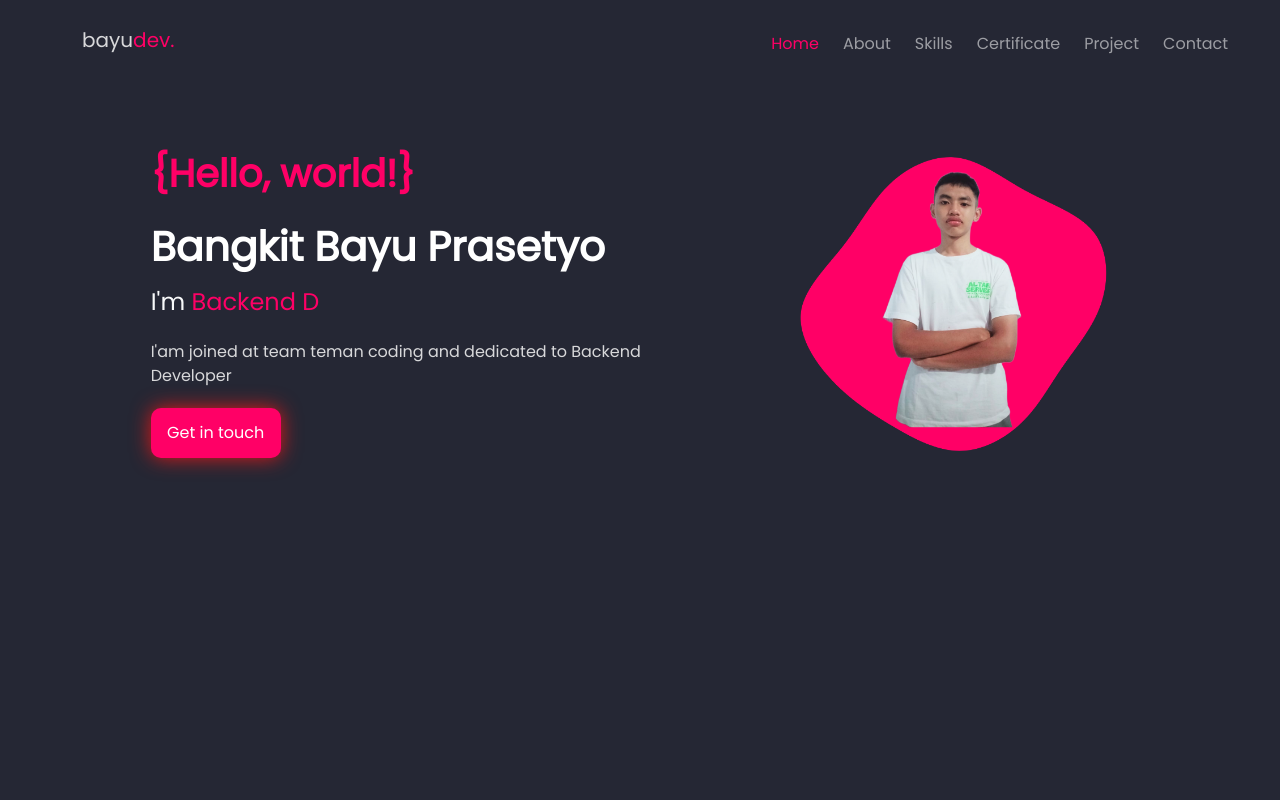
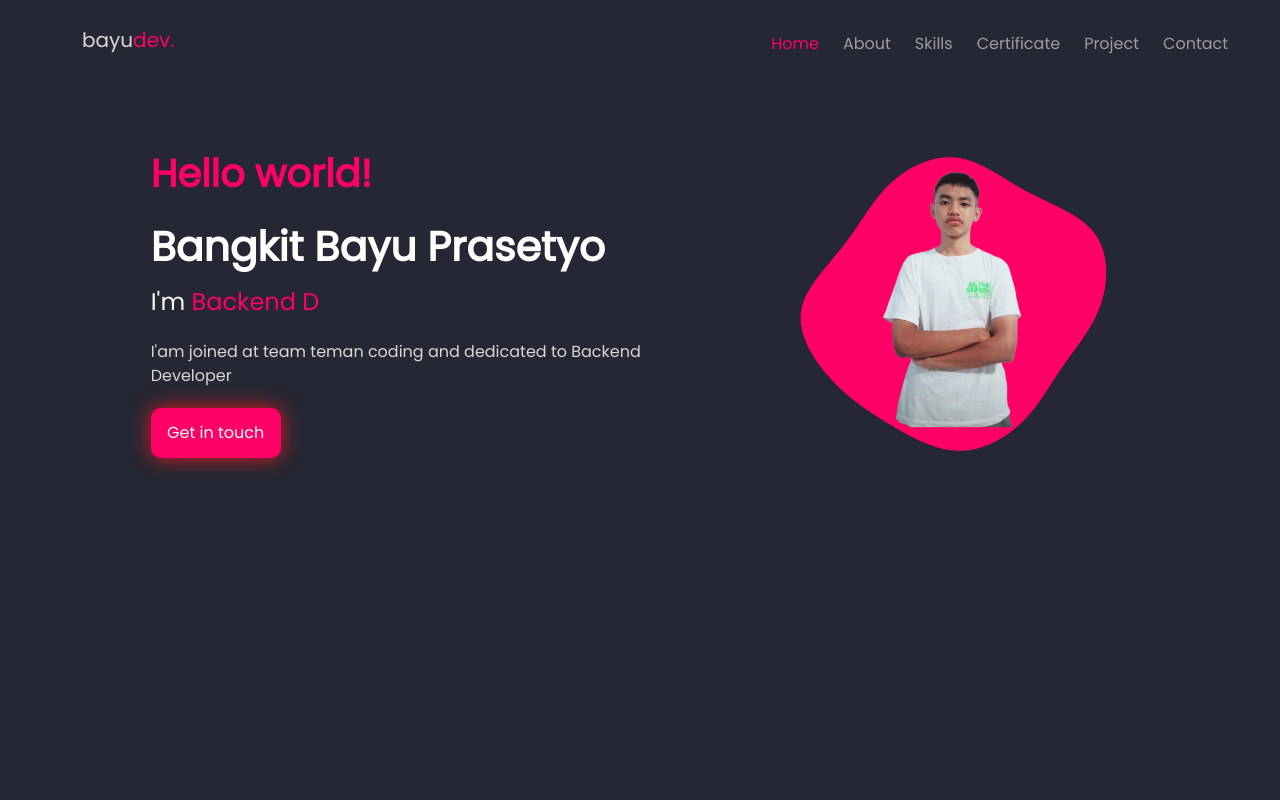
Before and after one commit to BangkitBayu/PortoBangkitBay, a website: page index.html in a window 1280 px wide. Shown: the top 800 px of the page. Drawn offline with nearby package versions, Linux system fonts and the light colour scheme; files whose address does not match are found by name.

Commit message:
refactor-some-code

```diff
--- a/index.html
+++ b/index.html
@@ -69,8 +69,7 @@
                     class="row flex-column-reverse flex-lg-row align-items-center align-items-lg-start text-center text-lg-start">
                     <div class="col-6 offset-1 my-auto mx-auto">
                         <div class="hero-description container-fluid d-flex flex-column gap-1 align-content-center">
-                            <p class="hero-subtitle fw-bold" style="color: var(--mainColor) !important;">{Hello,
-                                world!}</p>
+                            <p class="hero-subtitle fw-bold" style="color: var(--mainColor) !important;">Hello world!</p>
                             <h1 class="hero-title fw-bold text-white text-capitalize">bangkit bayu prasetyo</h1>
                             <div class="typing-text-container">
                                 <p class="text-light">I'm <span id="text"
```
